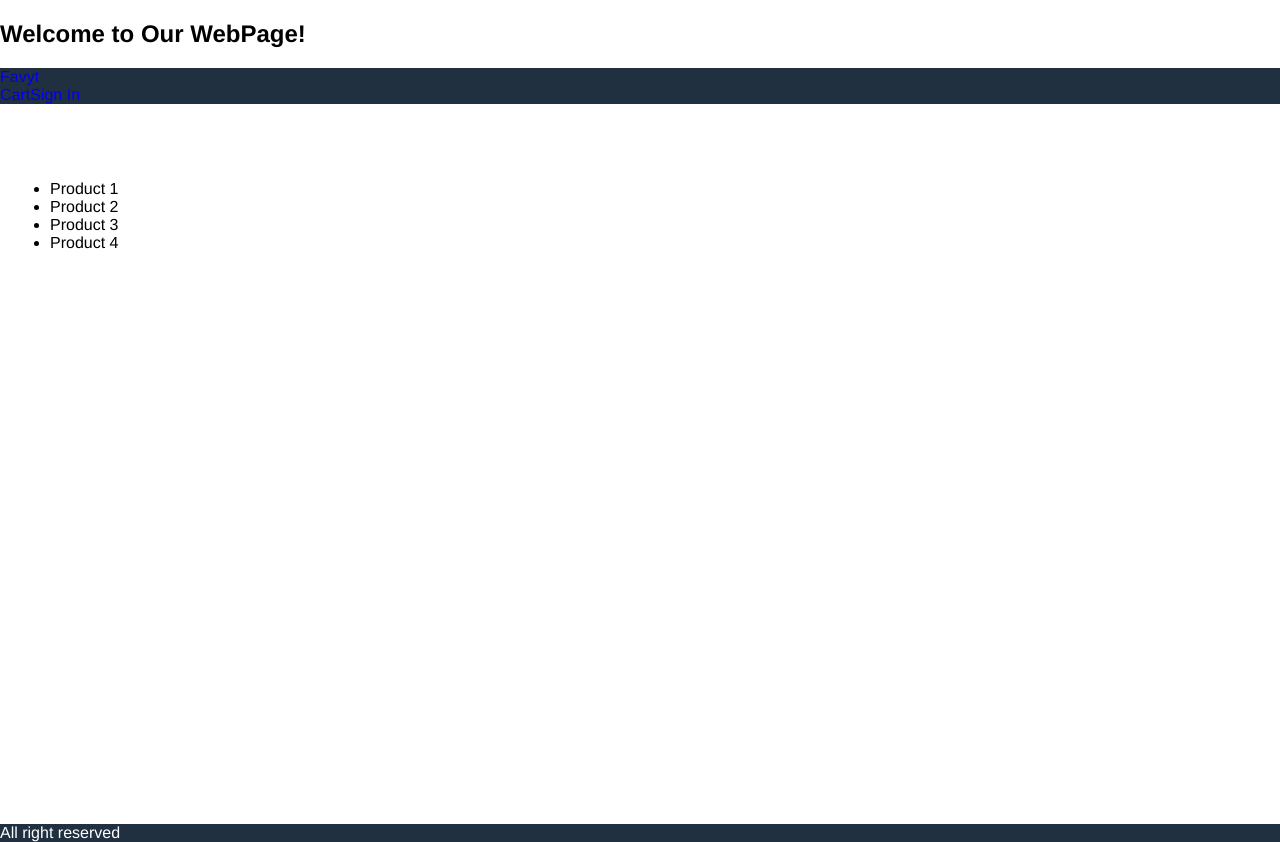
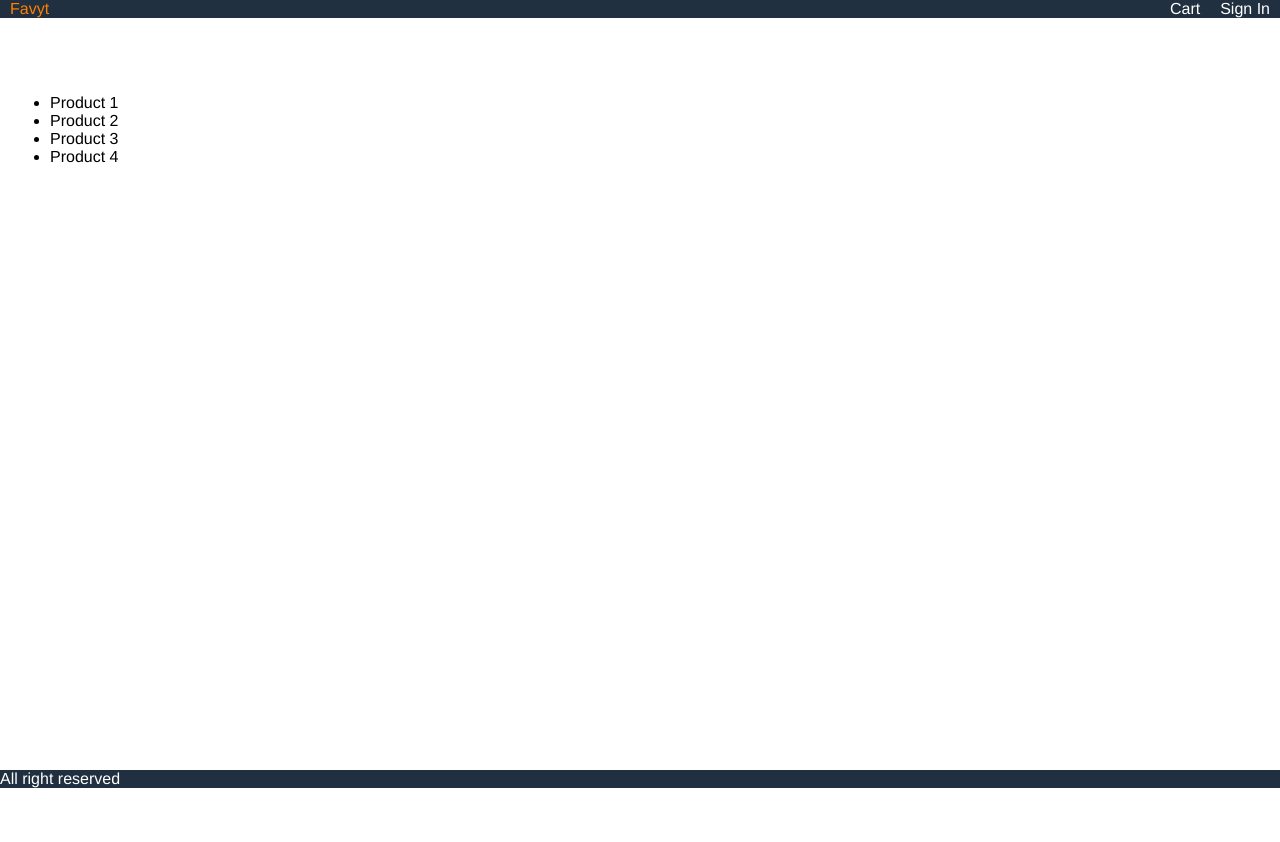
Before and after one commit to amrendrakind/favyt, a React (Create React App) app: page / in a window 1280 px wide. After the commit the page ends 800 px from the top, so only its background shows below. Built offline with nearby package versions, Linux system fonts and the light colour scheme.

Commit message:
Favyt Updates

```diff
--- a/src/App.css
+++ b/src/App.css
@@ -4,7 +4,7 @@
 }
 body{
   margin: 0;
-  height: 90vh;
+  height: 94vh;
   font-size: 1.6rem;
   font-family: Helvetica, Arial,sans-serif;
 }
--- a/src/App.js
+++ b/src/App.js
@@ -5,7 +5,6 @@
 function App() {
   return (
     <div >
-      <h2>Welcome to Our WebPage!</h2>
       <Header />
       <Product />
       <Footer />
--- a/src/frontend/template/Header.css
+++ b/src/frontend/template/Header.css
@@ -1,6 +1,7 @@
 header{
     grid-area: header;
     background-color: #203040;
+
   }
 a{
   text-decoration: none;
@@ -13,3 +14,13 @@
   font-size: 3rem;
   font-weight: bold ;
 }
+.row{
+  display: flex;
+  flex-wrap: wrap;
+  justify-content: space-between;
+  align-items: center;
+}
+header a{
+  color: #ffffff;
+  padding: 1rem;
+}
--- a/src/frontend/template/Header.js
+++ b/src/frontend/template/Header.js
@@ -3,7 +3,7 @@
 const Header = () => {
     return (
         <header>
-            <div className="">
+            <div className="row">
                 <div>
                     <a href="index.html">Favyt</a>
                 </div>
```
